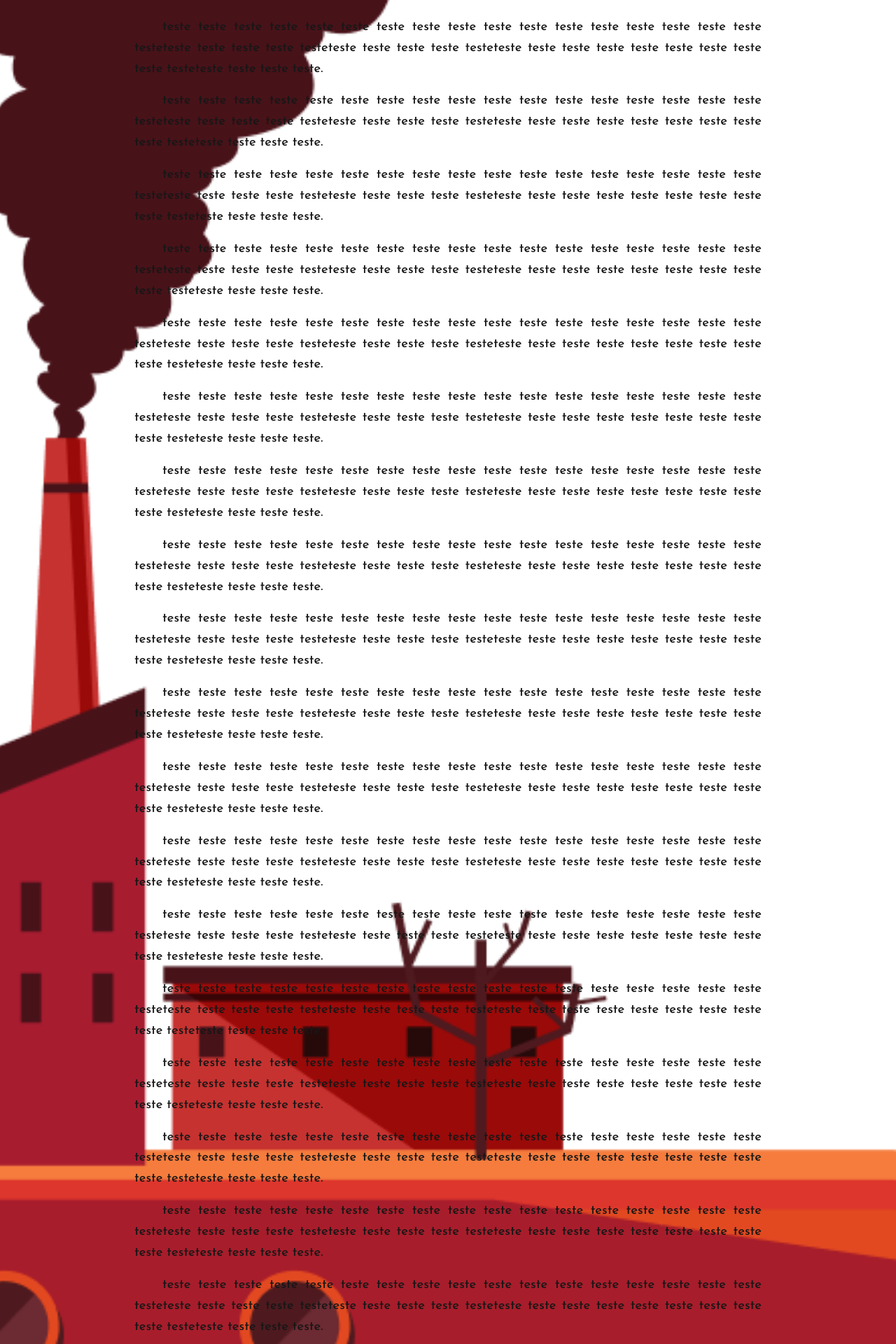
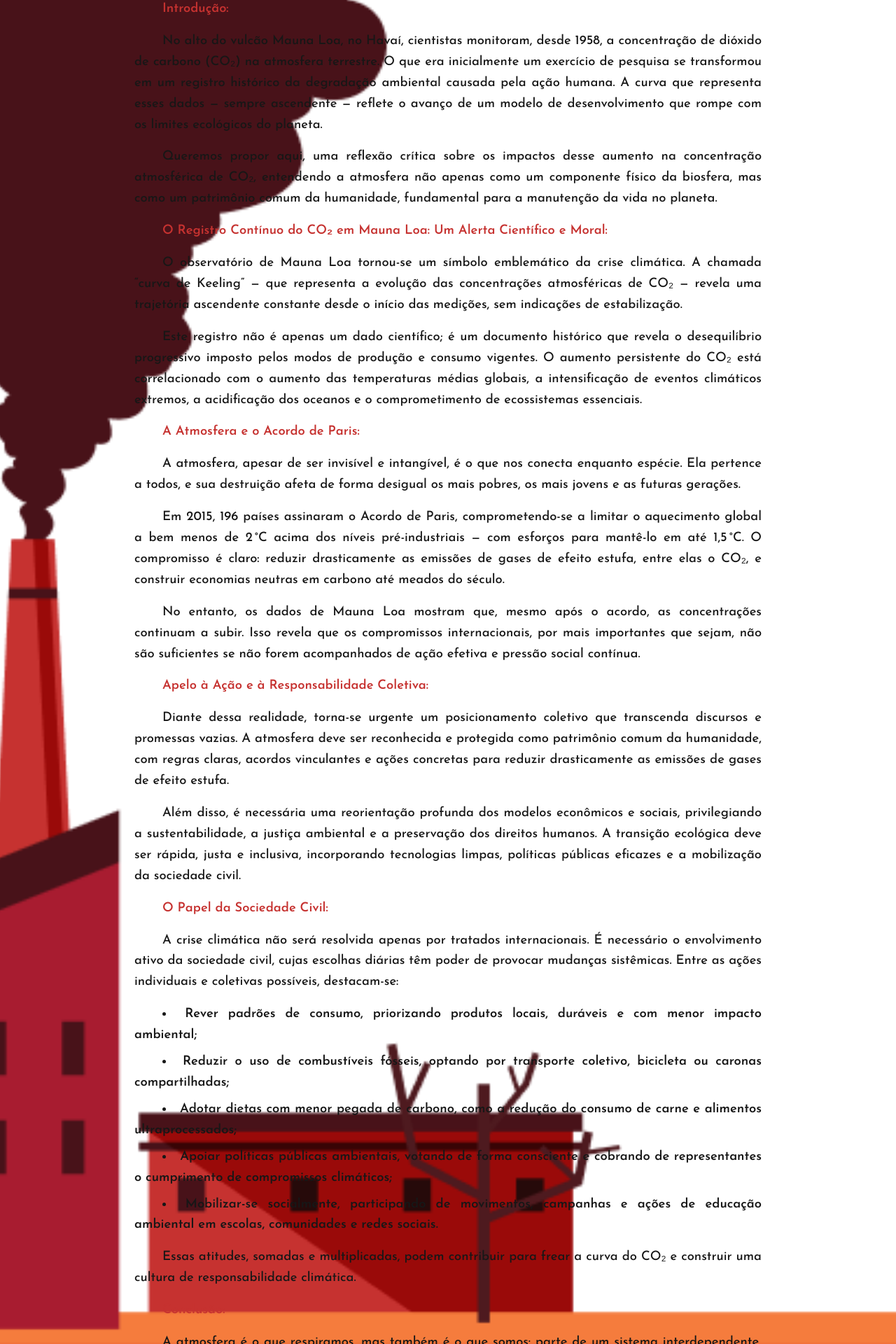
Before and after one commit to camila-braga/equacao_climatica, a Next.js app: page /manifesto in a window 1280 px wide. Shown: the part 1120-3040 px from the top of the page at 70% size. Built offline with nearby package versions, Linux system fonts and the light colour scheme; a web font is replaced by a local one.

Commit message:
Texto do manifesto

```diff
--- a/src/app/(base)/manifesto/page.tsx
+++ b/src/app/(base)/manifesto/page.tsx
@@ -54,131 +54,138 @@ export default function Manifesto() {
       </div>
 
       {/* Texto do manifesto justificado */}
-      <div className="relative w-full flex justify-center px-8 md:px-10 py-12">
+      <div className="relative w-full flex justify-center px-8 md:px-10 py-12 font-normal">
         <div
-          className="max-w-4xl text-base md:text-[1.15em] leading-relaxed space-y-4"
+          className="max-w-4xl text-base md:text-[1.15em] leading-relaxed space-y-4 "
           style={{ textAlign: "justify" }}
         >
+          <p className="text-x1 md:text-2xl text-[#89212F] mb-4 px-4 text-center font-bold ">
+            Manifesto pelo Ar que Respiramos: A Atmosfera como Patrimônio da Humanidade
+          </p>
+
+          <p className="text-[#C63230] font-bold indent-10">
+            Introdução:
+          </p>
           {/*indent é a tabulação da primeira linha */}
           <p className="indent-10">
-           	teste teste teste teste teste teste teste teste teste teste teste teste teste
-            teste teste teste teste testeteste teste teste teste testeteste teste teste teste
-            testeteste teste teste teste teste teste teste teste teste testeteste teste teste
-            teste.
+           	No alto do vulcão Mauna Loa, no Havaí, cientistas monitoram, desde 1958,
+            a concentração de dióxido de carbono (CO₂) na atmosfera terrestre. O que era
+            inicialmente um exercício de pesquisa se transformou em um registro histórico da
+            degradação ambiental causada pela ação humana. A curva que representa esses dados
+            — sempre ascendente — reflete o avanço de um modelo de desenvolvimento que rompe
+            com os limites ecológicos do planeta.
           </p>
           <p className="indent-10">
-            teste teste teste teste teste teste teste teste teste teste teste teste teste
-		        teste teste teste teste testeteste teste teste teste testeteste teste teste teste
-            testeteste teste teste teste teste teste teste teste teste testeteste teste teste
-            teste.
+            Queremos propor aqui, uma reflexão crítica sobre os impactos desse aumento na
+            concentração atmosférica de CO₂, entendendo a atmosfera não apenas como um componente
+            físico da biosfera, mas como um patrimônio comum da humanidade, fundamental para a manutenção
+            da vida no planeta.
+          </p>
+
+          <p className="text-[#C63230] indent-10 font-bold">
+            O Registro Contínuo do CO₂ em Mauna Loa: Um Alerta Científico e Moral:
           </p>
           <p className="indent-10">
-           	teste teste teste teste teste teste teste teste teste teste teste teste teste
-            teste teste teste teste testeteste teste teste teste testeteste teste teste teste
-            testeteste teste teste teste teste teste teste teste teste testeteste teste teste
-            teste.
+           	O observatório de Mauna Loa tornou-se um símbolo emblemático da crise climática.
+            A chamada “curva de Keeling”  — que representa a evolução das concentrações atmosféricas
+            de CO₂ — revela uma trajetória ascendente constante desde o início das medições,
+            sem indicações de estabilização.
           </p>
           <p className="indent-10">
-            teste teste teste teste teste teste teste teste teste teste teste teste teste
-		        teste teste teste teste testeteste teste teste teste testeteste teste teste teste
-            testeteste teste teste teste teste teste teste teste teste testeteste teste teste
-            teste.
+            Este registro não é apenas um dado científico; é um documento histórico que revela o desequilíbrio
+            progressivo imposto pelos modos de produção e consumo vigentes. O aumento persistente do CO₂ está
+            correlacionado com o aumento das temperaturas médias globais, a intensificação de eventos climáticos
+            extremos, a acidificação dos oceanos e o comprometimento de ecossistemas essenciais.
+          </p>
+
+          <p className="text-[#C63230] indent-10 font-bold">
+            A Atmosfera e o Acordo de Paris:
           </p>
           <p className="indent-10">
-           	teste teste teste teste teste teste teste teste teste teste teste teste teste
-            teste teste teste teste testeteste teste teste teste testeteste teste teste teste
-            testeteste teste teste teste teste teste teste teste teste testeteste teste teste
-            teste.
+           	A atmosfera, apesar de ser invisível e intangível, é o que nos conecta enquanto espécie. Ela pertence a
+            todos, e sua destruição afeta de forma desigual os mais pobres, os mais jovens e as futuras gerações.
           </p>
           <p className="indent-10">
-            teste teste teste teste teste teste teste teste teste teste teste teste teste
-		        teste teste teste teste testeteste teste teste teste testeteste teste teste teste
-            testeteste teste teste teste teste teste teste teste teste testeteste teste teste
-            teste.
+            Em 2015, 196 países assinaram o Acordo de Paris, comprometendo-se a limitar o aquecimento global a bem
+            menos de 2 °C acima dos níveis pré-industriais — com esforços para mantê-lo em até 1,5 °C. O
+            compromisso é claro: reduzir drasticamente as emissões de gases de efeito estufa, entre elas o
+            CO₂, e construir economias neutras em carbono até meados do século.
           </p>
           <p className="indent-10">
-           	teste teste teste teste teste teste teste teste teste teste teste teste teste
-            teste teste teste teste testeteste teste teste teste testeteste teste teste teste
-            testeteste teste teste teste teste teste teste teste teste testeteste teste teste
-            teste.
+           	No entanto, os dados de Mauna Loa mostram que, mesmo após o acordo, as concentrações continuam a subir.
+            Isso revela que os compromissos internacionais, por mais importantes que sejam, não são suficientes se
+            não forem acompanhados de ação efetiva e pressão social contínua.
+          </p>
+
+          <p className="text-[#C63230] indent-10 font-bold">
+            Apelo à Ação e à Responsabilidade Coletiva:
           </p>
           <p className="indent-10">
-            teste teste teste teste teste teste teste teste teste teste teste teste teste
-		        teste teste teste teste testeteste teste teste teste testeteste teste teste teste
-            testeteste teste teste teste teste teste teste teste teste testeteste teste teste
-            teste.
+            Diante dessa realidade, torna-se urgente um posicionamento coletivo que transcenda discursos e promessas
+            vazias. A atmosfera deve ser reconhecida e protegida como patrimônio comum da humanidade, com regras
+            claras, acordos vinculantes e ações concretas para reduzir drasticamente as emissões de gases de
+            efeito estufa.
           </p>
           <p className="indent-10">
-           	teste teste teste teste teste teste teste teste teste teste teste teste teste
-            teste teste teste teste testeteste teste teste teste testeteste teste teste teste
-            testeteste teste teste teste teste teste teste teste teste testeteste teste teste
-            teste.
+           	Além disso, é necessária uma reorientação profunda dos modelos econômicos e sociais, privilegiando a
+            sustentabilidade, a justiça ambiental e a preservação dos direitos humanos. A transição ecológica deve
+            ser rápida, justa e inclusiva, incorporando tecnologias limpas, políticas públicas eficazes e a
+            mobilização da sociedade civil.
+          </p>
+
+          <p className="text-[#C63230] indent-10 font-bold">
+            O Papel da Sociedade Civil:
           </p>
           <p className="indent-10">
-            teste teste teste teste teste teste teste teste teste teste teste teste teste
-		        teste teste teste teste testeteste teste teste teste testeteste teste teste teste
-            testeteste teste teste teste teste teste teste teste teste testeteste teste teste
-            teste.
+            A crise climática não será resolvida apenas por tratados internacionais. É necessário o envolvimento
+            ativo da sociedade civil, cujas escolhas diárias têm poder de provocar mudanças sistêmicas. Entre as ações
+            individuais e coletivas possíveis, destacam-se:
+          </p>
+          <ol className="list-disc list-inside space-y-2 indent-10 font-bold">
+            <li>
+              <strong>Rever padrões de consumo</strong>, priorizando produtos locais, duráveis e com menor impacto ambiental;
+            </li>
+            <li>
+              <strong>Reduzir o uso de combustíveis fósseis</strong>, optando por transporte coletivo, bicicleta ou caronas compartilhadas;
+            </li>
+            <li>
+              <strong>Adotar dietas com menor pegada de carbono</strong>, como a redução do consumo de carne e alimentos ultraprocessados;
+            </li>
+            <li>
+              <strong>Apoiar políticas públicas ambientais</strong>, votando de forma consciente e cobrando de representantes o cumprimento
+              de compromissos climáticos;
+            </li>
+            <li>
+              <strong>Mobilizar-se socialmente</strong>, participando de movimentos, campanhas e ações de educação ambiental em escolas,
+              comunidades e redes sociais.
+            </li>
+          </ol>
+
+          <p className="indent-10">
+            Essas atitudes, somadas e multiplicadas, podem contribuir para frear a curva do CO₂ e construir uma cultura de
+            responsabilidade climática.
+          </p>
+
+          <p className=" text-[#C63230] indent-10 font-bold">
+            Conclusão:
           </p>
           <p className="indent-10">
-           	teste teste teste teste teste teste teste teste teste teste teste teste teste
-            teste teste teste teste testeteste teste teste teste testeteste teste teste teste
-            testeteste teste teste teste teste teste teste teste teste testeteste teste teste
-            teste.
+           	A atmosfera é o que respiramos, mas também é o que somos: parte de um sistema interdependente, finito e vivo.
+            O aumento do CO₂ não é um dado técnico isolado — é um sintoma de ruptura entre humanidade e natureza.
           </p>
           <p className="indent-10">
-            teste teste teste teste teste teste teste teste teste teste teste teste teste
-		        teste teste teste teste testeteste teste teste teste testeteste teste teste teste
-            testeteste teste teste teste teste teste teste teste teste testeteste teste teste
-            teste.
+            É preciso encarar a crise climática não como uma ameaça futura, mas como uma realidade presente que exige escolhas
+            urgentes. O Acordo de Paris é um marco essencial, mas apenas um ponto de partida. A transformação real depende
+            da ação cotidiana de milhões de pessoas.
           </p>
           <p className="indent-10">
-           	teste teste teste teste teste teste teste teste teste teste teste teste teste
-            teste teste teste teste testeteste teste teste teste testeteste teste teste teste
-            testeteste teste teste teste teste teste teste teste teste testeteste teste teste
-            teste.
+           	Este manifesto não é apenas um chamado à ciência ou à política, mas um apelo moral e ético para que possamos garantir
+            um futuro habitável para as próximas gerações. A responsabilidade é de todos: governos, empresas, instituições e
+            cidadãos.
           </p>
-          <p className="indent-10">
-            teste teste teste teste teste teste teste teste teste teste teste teste teste
-		        teste teste teste teste testeteste teste teste teste testeteste teste teste teste
-            testeteste teste teste teste teste teste teste teste teste testeteste teste teste
-            teste.
-          </p>
-          <p className="indent-10">
-           	teste teste teste teste teste teste teste teste teste teste teste teste teste
-            teste teste teste teste testeteste teste teste teste testeteste teste teste teste
-            testeteste teste teste teste teste teste teste teste teste testeteste teste teste
-            teste.
-          </p>
-          <p className="indent-10">
-            teste teste teste teste teste teste teste teste teste teste teste teste teste
-		        teste teste teste teste testeteste teste teste teste testeteste teste teste teste
-            testeteste teste teste teste teste teste teste teste teste testeteste teste teste
-            teste.
-          </p>
-          <p className="indent-10">
-           	teste teste teste teste teste teste teste teste teste teste teste teste teste
-            teste teste teste teste testeteste teste teste teste testeteste teste teste teste
-            testeteste teste teste teste teste teste teste teste teste testeteste teste teste
-            teste.
-          </p>
-          <p className="indent-10">
-            teste teste teste teste teste teste teste teste teste teste teste teste teste
-		        teste teste teste teste testeteste teste teste teste testeteste teste teste teste
-            testeteste teste teste teste teste teste teste teste teste testeteste teste teste
-            teste.
-          </p>
-          <p className="indent-10">
-           	teste teste teste teste teste teste teste teste teste teste teste teste teste
-            teste teste teste teste testeteste teste teste teste testeteste teste teste teste
-            testeteste teste teste teste teste teste teste teste teste testeteste teste teste
-            teste.
-          </p>
-          <p className="indent-10">
-            teste teste teste teste teste teste teste teste teste teste teste teste teste
-		        teste teste teste teste testeteste teste teste teste testeteste teste teste teste
-            testeteste teste teste teste teste teste teste teste teste testeteste teste teste
-            teste.
+
+          <p className="text-x1 md:text-2xl text-[#C63230] px-8 text-center font-bold">
+            Respirar ar limpo e viver em equilíbrio com o planeta é um direito. E protegê-lo é uma responsabilidade coletiva.
           </p>
         </div>
       </div>
```
